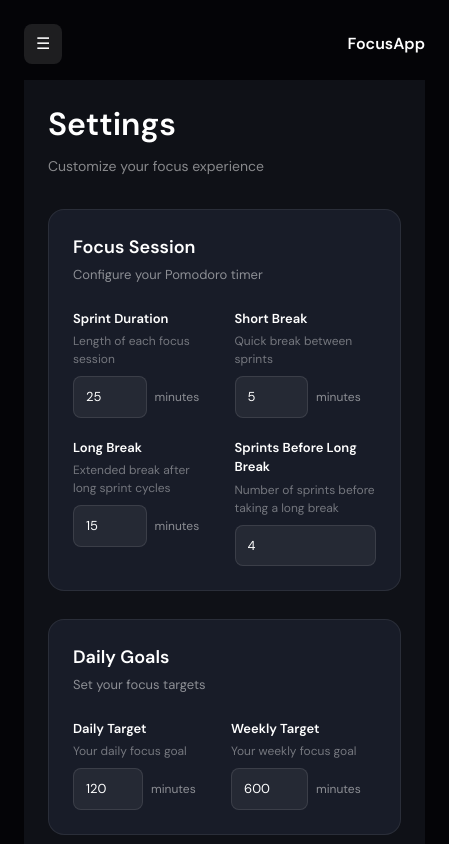
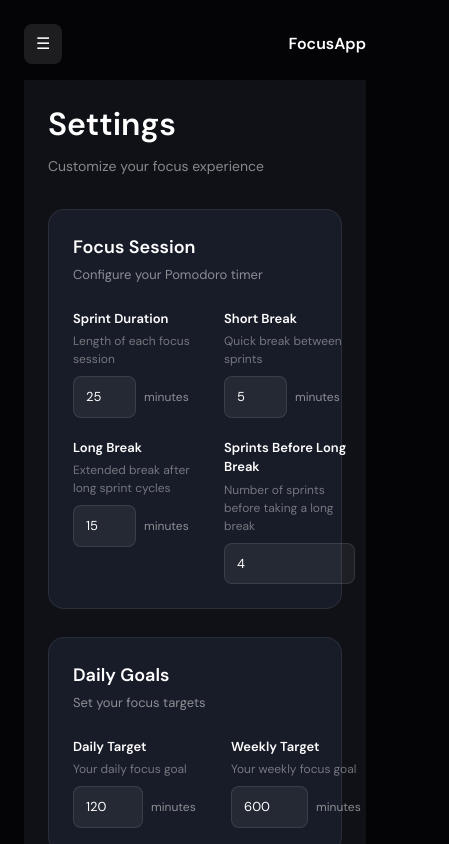
Before and after one commit to RiviniKavindaya/focus-mode-web, a React (Vite) app: page /settings in a window 390 px wide. Shown: the top 844 px of the page, 449 px wide, since content can reach past the window. Built offline with nearby package versions, Linux system fonts and the light colour scheme; no server answers; a web font is replaced by a local one.

Commit message:
sidebar fixed

```diff
--- a/src/components/layout/AppLayout.jsx
+++ b/src/components/layout/AppLayout.jsx
@@ -5,10 +5,13 @@ export default function AppLayout({ children, darkMode }) {
   const [open, setOpen] = useState(false)
 
   return (
-    <div className={`flex min-h-screen ${
-      darkMode ? 'bg-obsidian-950 text-white' : 'bg-slate-50 text-slate-900'
-    }`}>
-
+    <div
+      className={`flex h-screen overflow-hidden ${
+        darkMode
+          ? 'bg-obsidian-950 text-white'
+          : 'bg-slate-50 text-slate-900'
+      }`}
+    >
       {/* Mobile overlay */}
       {open && (
         <div
@@ -18,17 +21,22 @@ export default function AppLayout({ children, darkMode }) {
       )}
 
       {/* Sidebar */}
-      <div className={`
-        fixed lg:static z-50
+      <div
+        className={`
+          fixed top-0 left-0 z-50
           transform transition-transform duration-300
           ${open ? 'translate-x-0' : '-translate-x-full lg:translate-x-0'}
-      `}>
-        <AppSidebar darkMode={darkMode} onClose={() => setOpen(false)} />
+        `}
+      >
+        <AppSidebar
+          darkMode={darkMode}
+          onClose={() => setOpen(false)}
+        />
       </div>
 
-      {/* Main */}
-      <div className="flex-1 p-6 lg:ml-0">
-
+      {/* Main Content */}
+      <div className="flex-1 h-screen overflow-y-auto lg:ml-64">
+        <div className="p-6">
           {/* Mobile top bar */}
           <div className="flex items-center justify-between mb-4 lg:hidden">
             <button
@@ -45,7 +53,7 @@ export default function AppLayout({ children, darkMode }) {
 
           {children}
         </div>
-
+      </div>
     </div>
   )
 }
--- a/src/components/layout/AppSidebar.jsx
+++ b/src/components/layout/AppSidebar.jsx
@@ -37,8 +37,8 @@ export default function AppSidebar({ darkMode, onClose }) {
                 ? 'bg-white/10 text-white'
                 : 'bg-slate-200 text-slate-900'
               : darkMode
-                ? 'text-white/60 hover:text-white hover:bg-white/5'
-                : 'text-slate-500 hover:text-slate-900 hover:bg-slate-100'
+              ? 'text-white/60 hover:text-white hover:bg-white/5'
+              : 'text-slate-500 hover:text-slate-900 hover:bg-slate-100'
           }`}
         >
           <span className="text-lg">{icon}</span>
@@ -50,7 +50,7 @@ export default function AppSidebar({ darkMode, onClose }) {
 
   return (
     <div
-      className={`w-64 h-screen flex flex-col border-r p-5 ${
+      className={`w-64 h-screen overflow-y-auto flex flex-col border-r p-5 ${
         darkMode
           ? 'border-white/10 bg-obsidian-950 text-white'
           : 'border-slate-200 bg-white text-slate-900'
@@ -60,7 +60,9 @@ export default function AppSidebar({ darkMode, onClose }) {
       <div className="flex items-center justify-between mb-8">
         <div>
           <h1 className="text-xl font-bold">FocusApp</h1>
-          <p className="text-xs opacity-50">Productivity dashboard</p>
+          <p className="text-xs opacity-50">
+            Productivity dashboard
+          </p>
         </div>
 
         {/* Close button (mobile only) */}
@@ -74,8 +76,17 @@ export default function AppSidebar({ darkMode, onClose }) {
 
       {/* NAV LINKS */}
       <div className="flex-1 space-y-2">
-        <Item to="/dashboard" label="Dashboard" icon="📊" />
-        <Item to="/settings" label="Settings" icon="⚙️" />
+        <Item
+          to="/dashboard"
+          label="Dashboard"
+          icon="📊"
+        />
+
+        <Item
+          to="/settings"
+          label="Settings"
+          icon="⚙️"
+        />
       </div>
 
       {/* LOGOUT */}
```
Lines whose indentation alone changed are shown as unchanged.
